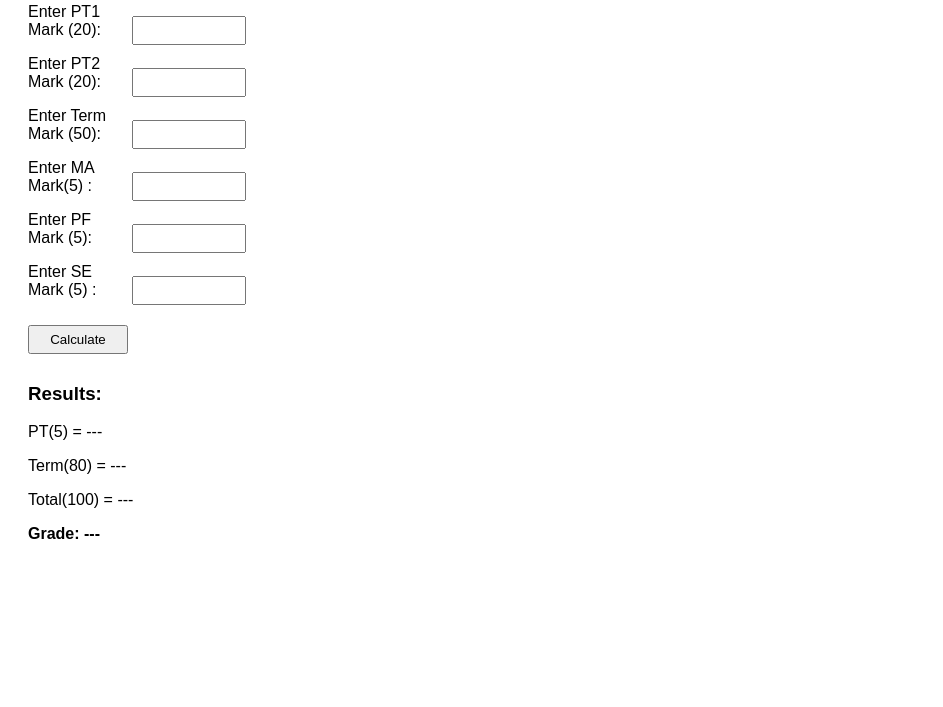
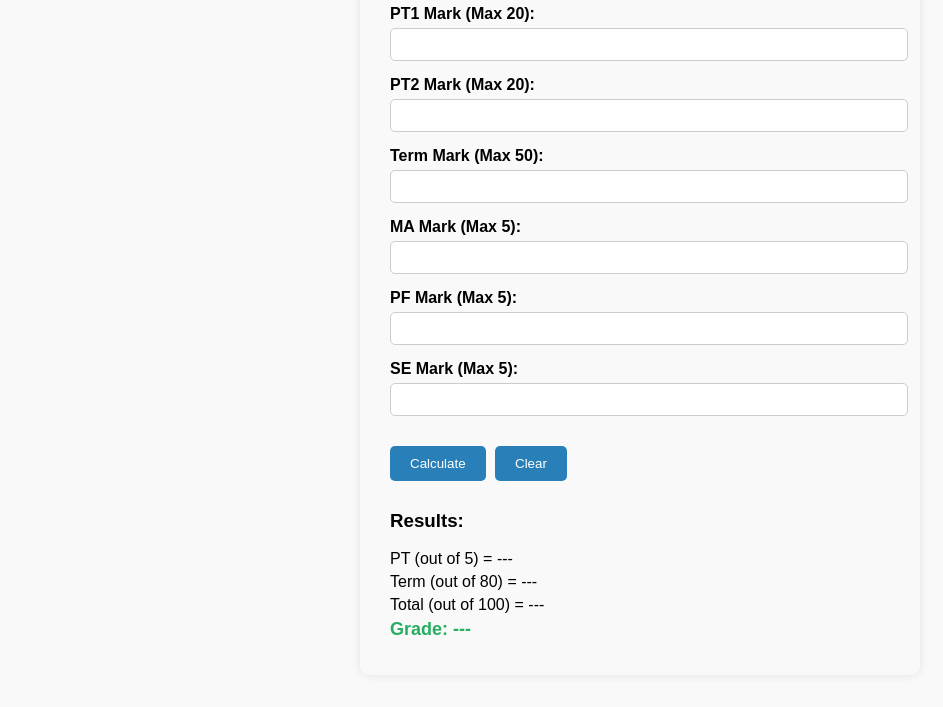
Before and after one commit to DilshadK37/AET-Grade-Calculator, a plain HTML site: page index.html in a window 1280 px wide. Shown: the part 93-800 px from the top of the page, without its empty margins (0-943 px from the left). Drawn offline with Linux system fonts and the light colour scheme.

Commit message:
Update index.html

```diff
--- a/index.html
+++ b/index.html
@@ -5,19 +5,52 @@
   <style>
     body {
       font-family: Arial, sans-serif;
-      padding: 20px;
+      padding: 30px;
+      max-width: 500px;
+      margin: auto;
+      background: #f9f9f9;
+      border-radius: 10px;
+      box-shadow: 0 0 10px rgba(0,0,0,0.1);
     }
-    input, button {
-      margin: 10px 0;
-      padding: 5px;
-      width: 100px;
+    h2 {
+      text-align: center;
+      color: #2c3e50;
     }
     label {
-      display: inline-block;
-      width: 100px;
+      display: block;
+      margin-top: 15px;
+      font-weight: bold;
+    }
+    input {
+      width: 100%;
+      padding: 8px;
+      margin-top: 5px;
+      border: 1px solid #ccc;
+      border-radius: 5px;
+    }
+    button {
+      padding: 10px 20px;
+      margin: 15px 5px 10px 0;
+      background-color: #2980b9;
+      color: white;
+      border: none;
+      border-radius: 5px;
+      cursor: pointer;
+    }
+    button:hover {
+      background-color: #1f6391;
     }
     .result {
       font-weight: bold;
+      font-size: 18px;
+      margin-top: 10px;
+      color: #27ae60;
+    }
+    .output p {
+      margin: 5px 0;
+    }
+    #errorMsg {
+      color: red;
       margin-top: 10px;
     }
   </style>
@@ -25,31 +58,38 @@
 <body>
   <h2>AET Grade Calculator</h2>
 
-  <label for="a">Enter PT1 Mark (20):</label>
-  <input type="number" id="a" /><br />
+  <label for="a">PT1 Mark (Max 20):</label>
+  <input type="number" id="a" max="20" min="0" />
 
-  <label for="b">Enter PT2 Mark (20):</label>
-  <input type="number" id="b" /><br />
+  <label for="b">PT2 Mark (Max 20):</label>
+  <input type="number" id="b" max="20" min="0" />
 
-  <label for="q">Enter Term Mark (50):</label>
-  <input type="number" id="q" /><br />
+  <label for="q">Term Mark (Max 50):</label>
+  <input type="number" id="q" max="50" min="0" />
 
-  <label for="r">Enter MA Mark(5) :</label>
-  <input type="number" id="r" /><br />
+  <label for="r">MA Mark (Max 5):</label>
+  <input type="number" id="r" max="5" min="0" />
 
-  <label for="s">Enter PF Mark (5):</label>
-  <input type="number" id="s" /><br />
+  <label for="s">PF Mark (Max 5):</label>
+  <input type="number" id="s" max="5" min="0" />
 
-  <label for="t">Enter SE Mark (5) :</label>
-  <input type="number" id="t" /><br />
+  <label for="t">SE Mark (Max 5):</label>
+  <input type="number" id="t" max="5" min="0" />
 
-  <button onclick="calculate()">Calculate</button>
+  <div style="margin-top: 15px;">
+    <button onclick="calculate()">Calculate</button>
+    <button onclick="clearFields()">Clear</button>
+  </div>
 
-  <h3>Results:</h3>
-  <p> PT(5) = <span id="x">---</span></p>
-  <p> Term(80) = <span id="y">---</span></p>
-  <p> Total(100) = <span id="z">---</span></p>
-  <p class="result">Grade: <span id="grade">---</span></p>
+  <p id="errorMsg"></p>
+
+  <div class="output">
+    <h3>Results:</h3>
+    <p>PT (out of 5) = <span id="x">---</span></p>
+    <p>Term (out of 80) = <span id="y">---</span></p>
+    <p>Total (out of 100) = <span id="z">---</span></p>
+    <p class="result">Grade: <span id="grade">---</span></p>
+  </div>
 
   <script>
     function calculate() {
@@ -60,18 +100,18 @@
       const s = parseFloat(document.getElementById("s").value);
       const t = parseFloat(document.getElementById("t").value);
 
-      if ([a, b, q, r, s, t].some(isNaN)) {
-        alert("Please enter valid numbers in all fields.");
+      if ([a, b, q, r, s, t].some(val => isNaN(val) || val < 0)) {
+        document.getElementById("errorMsg").textContent = "Please enter valid numbers in all fields.";
         return;
       }
 
+      document.getElementById("errorMsg").textContent = "";
+
       const x = ((a + b) / 40) * 5;
-;
       const y = (q / 50) * 80;
       const z = x + y + r + s + t;
 
       let grade = "";
-
       if (z >= 90) {
         grade = "A+";
       } else if (z >= 75) {
@@ -89,6 +129,12 @@
       document.getElementById("z").textContent = z.toFixed(2);
       document.getElementById("grade").textContent = grade;
     }
+
+    function clearFields() {
+      ["a", "b", "q", "r", "s", "t"].forEach(id => document.getElementById(id).value = "");
+      ["x", "y", "z", "grade"].forEach(id => document.getElementById(id).textContent = "---");
+      document.getElementById("errorMsg").textContent = "";
+    }
   </script>
 </body>
 </html>
```
